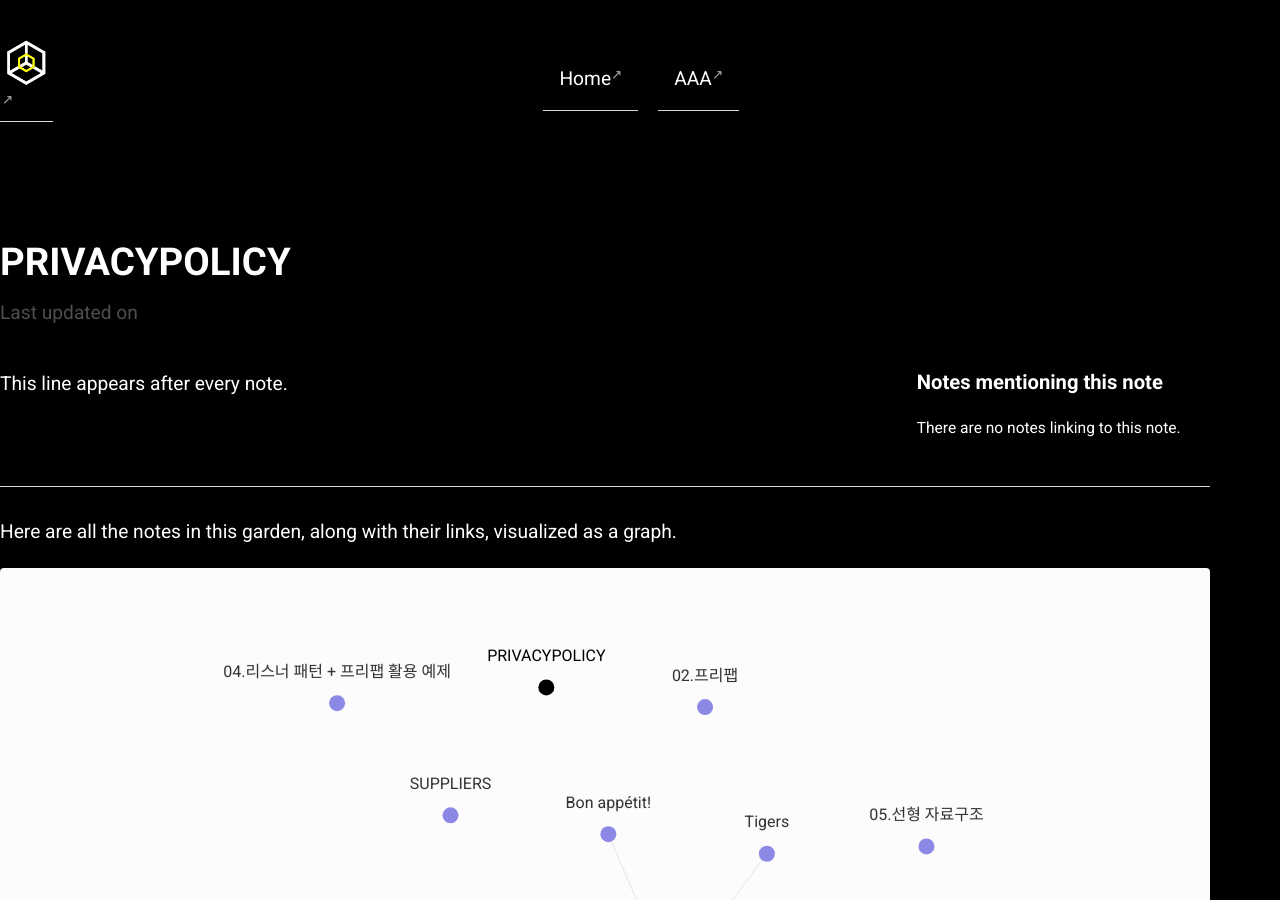
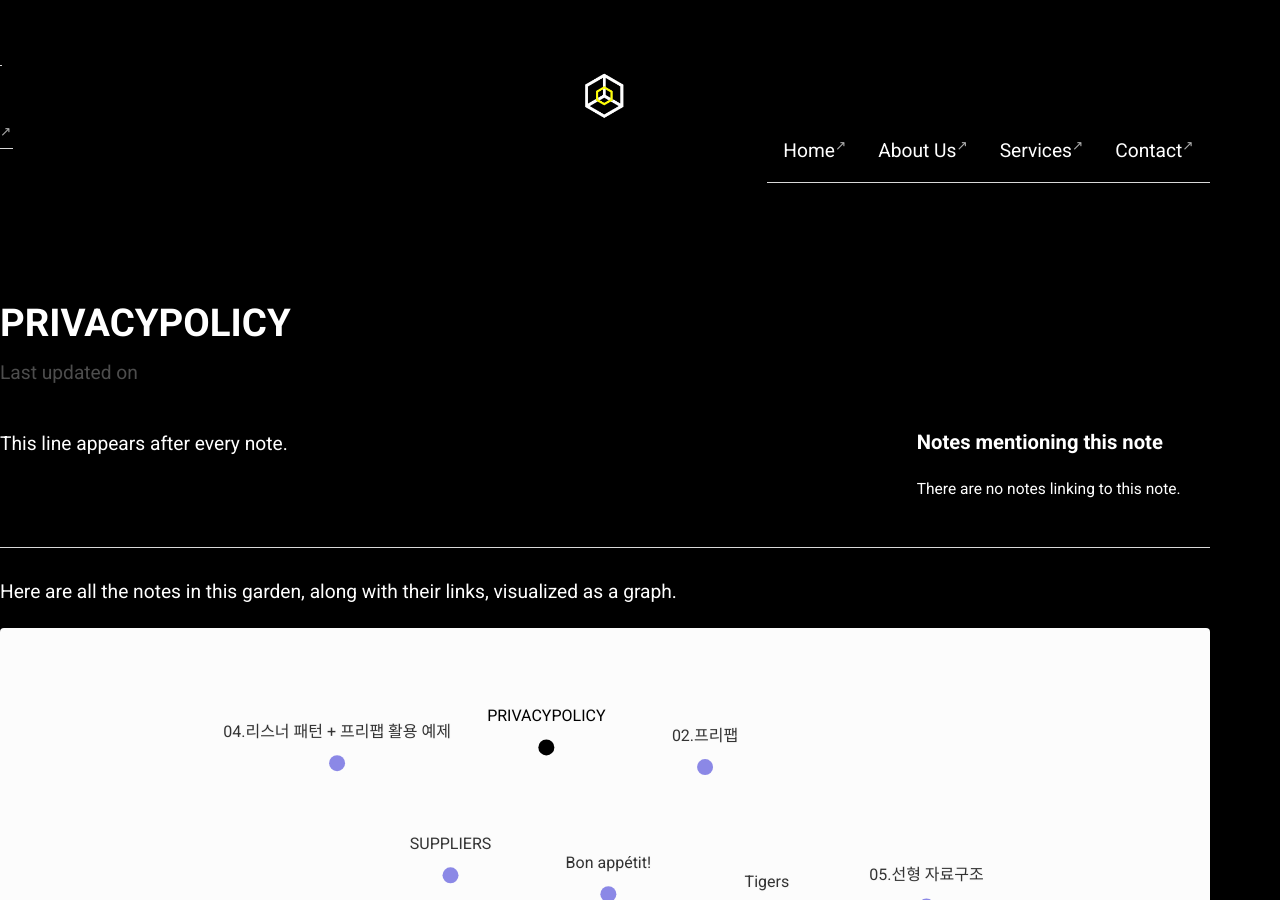
Before and after one commit to RED-SHA/Digitalgarden, a Jekyll site: the page built from _notes/PRIVACYPOLICY.md, in a window 1280 px wide and 900 px high. Built offline with Jekyll 4.4.1, drawn with Linux system fonts in a browser that asks for light colours.

Commit message:
Update nav.html

```diff
--- a/_includes/nav.html
+++ b/_includes/nav.html
@@ -1,24 +1,35 @@
-<nav style="background-color: black; display: flex; align-items: center;">
-    <a href="{{ site.baseurl }}/" style="flex-shrink: 0;">
-        <img src="/assets/image_logo_bg_rv.png" alt="Genes15" style="height: 50px;">
+<nav style="background-color: black;">
+    <a href="{{ site.baseurl }}/">
+        <img src="/assets/image_logo_bg_rv.png" alt="Genes15" style="height: 50px; vertical-align: left;">
     </a>
-    <ul style="list-style-type: none; margin: 0; padding-left: 0; display: flex; flex-grow: 1; justify-content: center;">
-        <li style="position: relative; margin-left: 20px;">
-            <a href="#" style="color: white; text-decoration: none;">Home</a>
-            <div class="sub-menu" style="position: absolute; left: 0; top: 100%; background-color: #222; box-shadow: 0px 8px 16px 0px rgba(0,0,0,0.2); display: none;">
-                <a href="https://genes15.netlify.app/_pages/culture" style="color: white; padding: 10px; display: block; text-align: center;">Culture</a>
-                <a href="https://genes15.netlify.app/_pages/history" style="color: white; padding: 10px; display: block; text-align: center;">History</a>
-                <a href="https://genes15.netlify.app/_pages/Hobby" style="color: white; padding: 10px; display: block; text-align: center;">Hobby</a>
+    <ul>
+        <li><a href="#">Home</a>
+            <div class="sub-menu">
+                <a href="https://genes15.netlify.app/_pages/culture">Culture</a>
+                <a href="https://genes15.netlify.app/_pages/history">History</a>
+                <a href="https://genes15.netlify.app/_pages/Hobby">Hobby</a>
             </div>
         </li>
-        <li style="position: relative; margin-left: 20px;">
-            <a href="#" style="color: white; text-decoration: none;">AAA</a>
-            <div class="sub-menu" style="position: absolute; left: 0; top: 100%; background-color: #222; box-shadow: 0px 8px 16px 0px rgba(0,0,0,0.2); display: none;">
-                <a href="https://genes15.netlify.app/_pages/culture" style="color: white; padding: 10px; display: block; text-align: center;">Cul</a>
-                <a href="https://genes15.netlify.app/_pages/history" style="color: white; padding: 10px; display: block; text-align: center;">His</a>
-                <a href="https://genes15.netlify.app/_pages/Hobby" style="color: white; padding: 10px; display: block; text-align: center;">Ho</a>
+        <!-- 추가 메뉴 항목들 -->
+        <li><a href="#">About Us</a>
+            <div class="sub-menu">
+                <a href="https://example.com/about/team">Team</a>
+                <a href="https://example.com/about/mission">Mission</a>
+                <a href="https://example.com/about/careers">Careers</a>
             </div>
         </li>
-        <!-- 추가 메뉴 항목들... -->
+        <li><a href="#">Services</a>
+            <div class="sub-menu">
+                <a href="https://example.com/services/design">Design</a>
+                <a href="https://example.com/services/development">Development</a>
+                <a href="https://example.com/services/marketing">Marketing</a>
+            </div>
+        </li>
+        <li><a href="#">Contact</a>
+            <div class="sub-menu">
+                <a href="https://example.com/contact/email">Email</a>
+                <a href="https://example.com/contact/locations">Locations</a>
+            </div>
+        </li>
     </ul>
 </nav>
```
